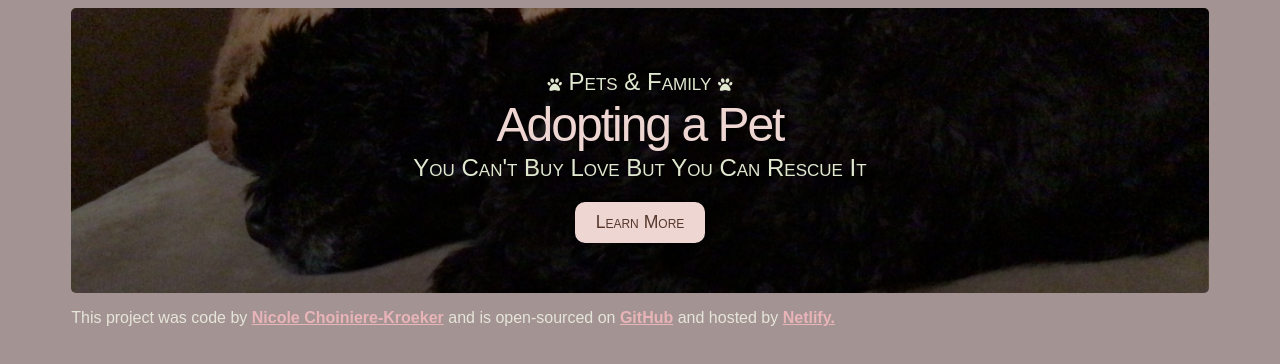
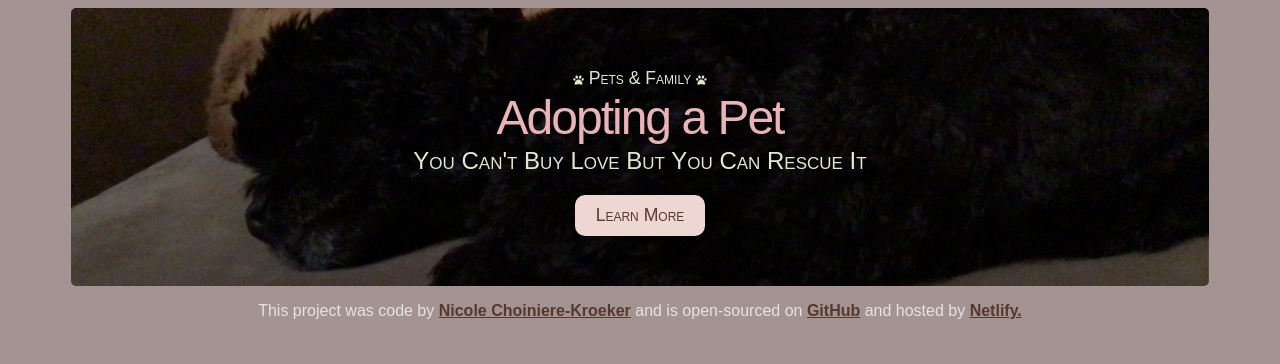
Before and after one commit to nchoin/animal-rescue-nck, a plain HTML site: page index.html in a window 1280 px wide. Drawn offline with Linux system fonts and the light colour scheme; a web font is replaced by a local one.

Commit message:
changed link colors

```diff
--- a/src/styles.css
+++ b/src/styles.css
@@ -47,7 +47,7 @@ h1 {
   font-weight: 400;
   font-size: 3em;
   letter-spacing: -2px;
-  color: var(--lt-pink);
+  color: var(--pink);
   margin: 1px 0;
 }
 h2 {
@@ -61,13 +61,13 @@ h2 {
 h3 {
   font-family: "arsenal", sans-serif;
   font-weight: 400;
-  font-size: 1.5em;
+  font-size: 1.1em;
   color: var(--lt-green);
   font-variant-caps: small-caps;
   margin: 10px 0 0;
 }
-.icon{
-    font-size: .6em;
+.icon {
+  font-size: 0.6em;
 }
 header a {
   color: var(--dk-brown);
@@ -78,19 +78,21 @@ header a {
   display: block;
   max-width: 100px;
   text-decoration: none;
-   font-family: "arsenal", sans-serif;
-   font-variant-caps: small-caps;
-   font-size: 1.1em;
+  font-family: "arsenal", sans-serif;
+  font-variant-caps: small-caps;
+  font-size: 1.1em;
 }
 p {
   font-family: "arsenal", sans-serif;
   color: var(--putty);
 }
 p a {
-  color: var(--pink);
+  color: var(--dk-brown);
   font-weight: 600;
 }
-
+.about-footer {
+  text-align: center;
+}
 @media screen and (max-width: 775px) {
   h1 {
     font-size: 2em;
@@ -101,8 +103,8 @@ p a {
   h3 {
     font-size: 0.8em;
   }
-  .icon{
-    font-size: .3em;
+  .icon {
+    font-size: 0.3em;
   }
 }
 @media screen and (max-width: 400px) {
```
